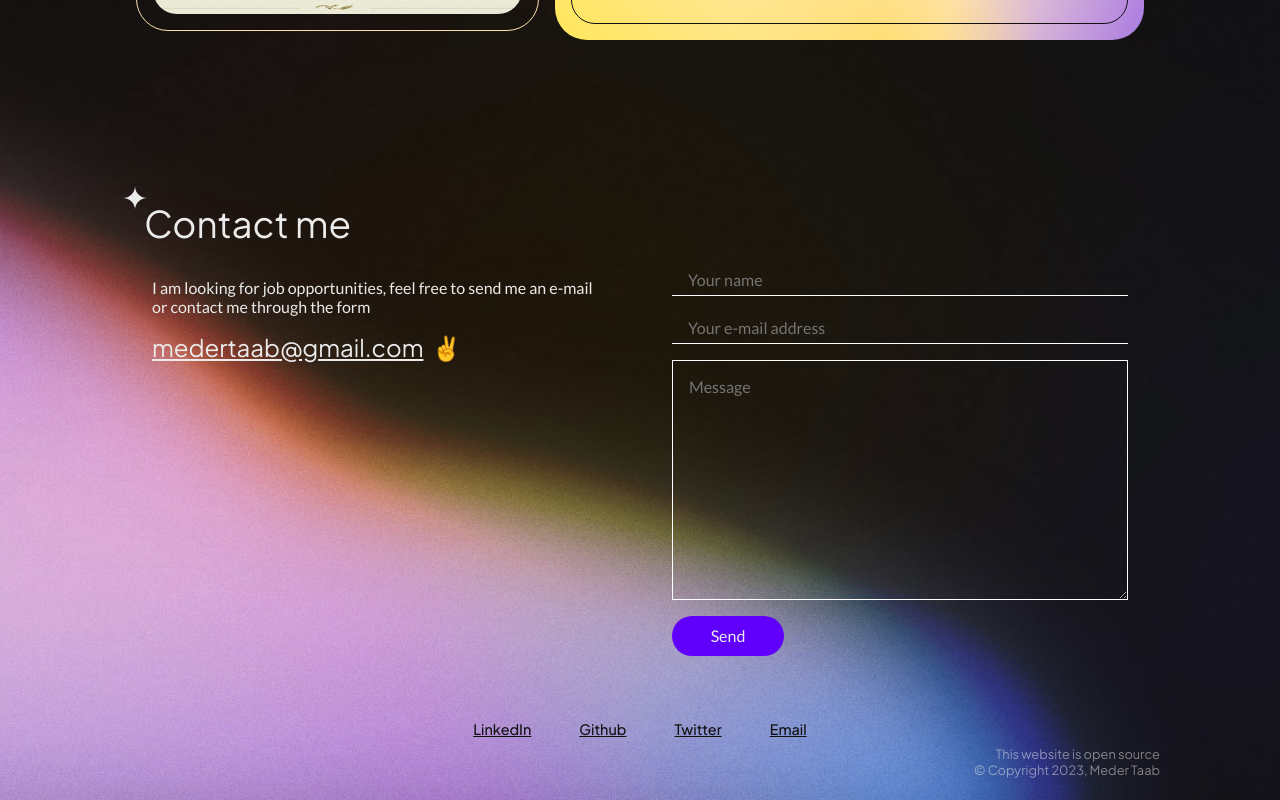
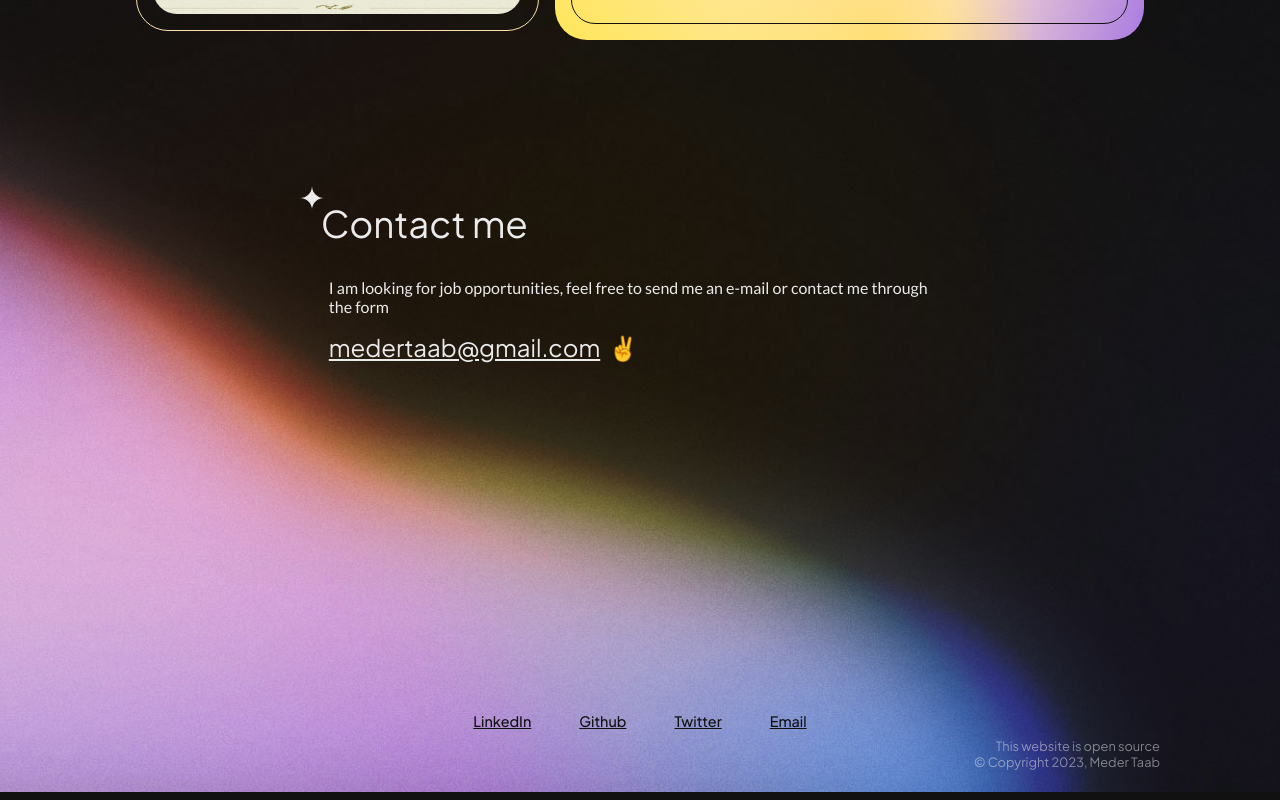
Before and after one commit to medertaab/medertaab-portfolio, a Next.js app: page / in a window 1280 px wide. Shown: the part 2318-3118 px from the top of the page. Built offline with nearby package versions, Linux system fonts and the light colour scheme; a web font is replaced by a local one.

Commit message:
Modify contact section

```diff
--- a/src/components/contact/Contact.module.scss
+++ b/src/components/contact/Contact.module.scss
@@ -132,7 +132,6 @@
 
   .narrowEmail {
     align-self: flex-end;
-    color: $black;
   }
 
   .messageAlert {
@@ -157,9 +156,9 @@
       display: flex;
       flex-direction: column;
       flex: 1;
-      max-width: calc($max-width/2);
+      max-width: calc($max-width*0.66);
       gap: 1rem;
-      width: 50%;
+      width: 100%;
 
       .wideEmail {
         display: block;
--- a/src/components/contact/index.tsx
+++ b/src/components/contact/index.tsx
@@ -19,7 +19,7 @@ export default function Contact() {
       ? new FormData(formRef.current)
       : (null as any);
 
-    formData.append("access_key", FORM_KEY);
+    // formData.append("access_key", import.meta.env.FORM_KEY);
 
     setLoading(true);
     const res = await fetch("https://api.web3forms.com/submit", {
@@ -56,7 +56,7 @@ export default function Contact() {
         </a>
       </div>
 
-      <form ref={formRef} name="contact" onSubmit={handleSubmit} method="POST">
+      {/* <form ref={formRef} name="contact" onSubmit={handleSubmit} method="POST">
         <input type="text" name="name" placeholder="Your name" required></input>
         <input
           type="email"
@@ -71,7 +71,7 @@ export default function Contact() {
           </button>
           {result && <span className={styles.messageAlert}>{result}</span>}
         </div>
-      </form>
+      </form> */}
 
       <a href="emailto:medertaab@gmail.com" className={styles.narrowEmail}>
         medertaab@gmail.com
```
